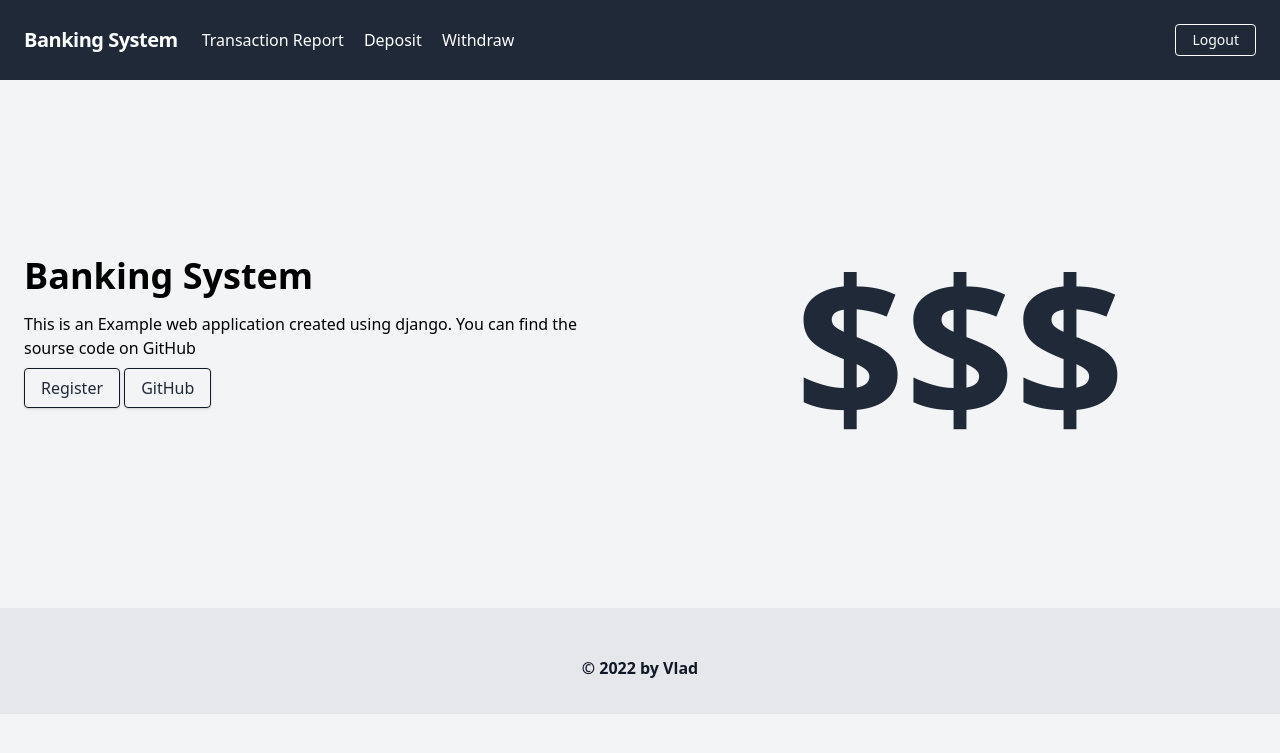
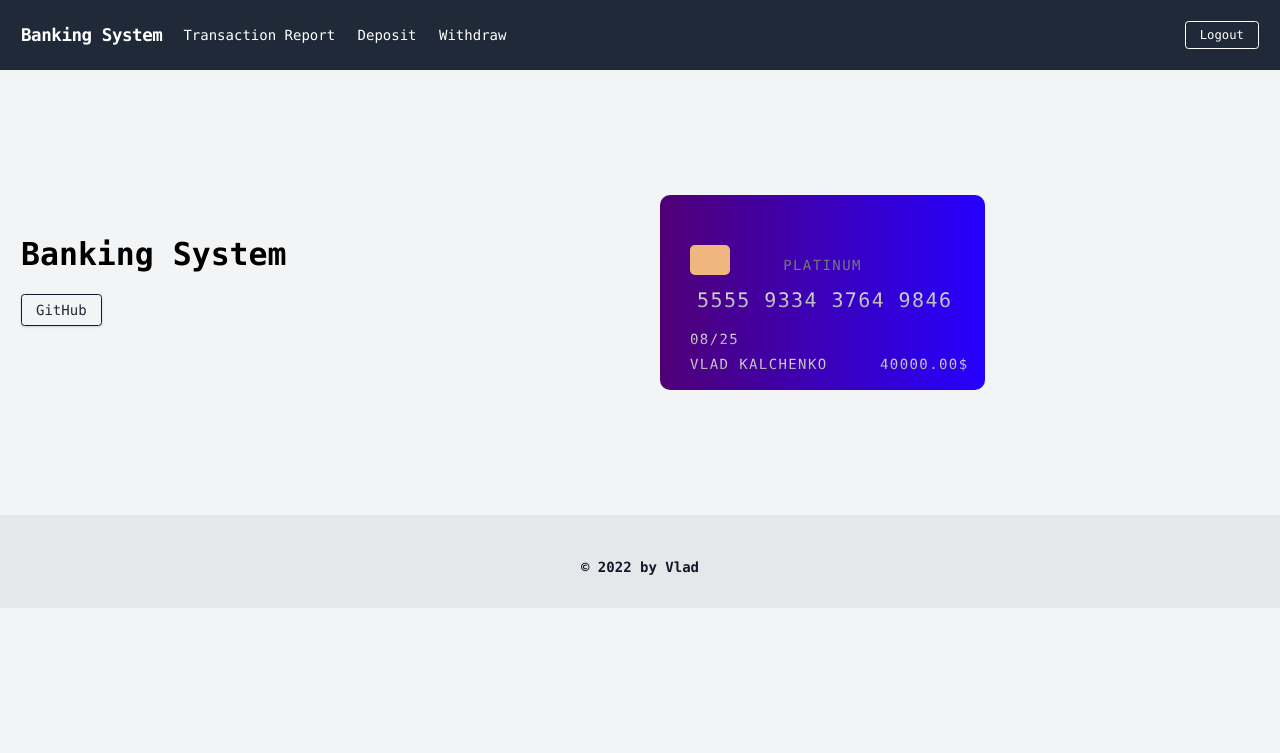
Before and after one commit to HoffmanVlad/BankSystem, a Django app: page / in a window 1280 px wide. Shown: the top 753 px of the page. Run offline with Django 3.2, Linux system fonts and the light colour scheme; a user stored in the database is signed in; data comes from the database, SQL or seed files in the repository; both versions use the stored data as it was after the commit; parts of the project's set-up code (start-up, migrations or seed data) failed here and were passed over.

Commit message:
FinallDeploy

```diff
--- a/banking-system/templates/core/index.html
+++ b/banking-system/templates/core/index.html
@@ -8,17 +8,156 @@
         <div class="flex flex-col w-full lg:w-1/2 justify-center items-start pt-12 pb-24 px-6">
             <h1 class="font-bold text-4xl my-4">Banking System</h1>
             <p class="leading-normal mb-4">
-                This is an Example web application created using django.
-                You can find the sourse code on <a href="https://github.com/HoffmanVlad">GitHub</a>
+                 <a href="https://github.com/HoffmanVlad"></a>
             </p>
             <div>
+            {% if user.is_authenticated %}
+            {% else %}
             <a href="{% url 'accounts:user_registration' %}" class="bg-transparent hover:bg-gray-800 text-gray-800 hover:text-white rounded shadow hover:shadow-lg py-2 px-4 border border-gray-900 hover:border-transparent">Register</a>
+            {% endif %}
             <a href="https://github.com/HoffmanVlad" class="bg-transparent hover:bg-gray-800 text-gray-800 hover:text-white rounded shadow hover:shadow-lg py-2 px-4 border border-gray-900 hover:border-transparent">GitHub</a>
             </div>
         </div>
         <!--Right Col-->
         <div class="w-full lg:w-1/2 lg:py-6 text-center">
-            <h1 style="font-size: 12rem" class="font-black text-gray-800">$$$</h1>
+            <!-- <h1 style="font-size: 12rem" class="font-black text-gray-800">$$$</h1> -->
+        {% if user.is_authenticated %}
+            <div class="cc">
+              <span class="chip"></span>
+              <span class="nubank-logo"></span>
+              <span class="cc-number">5555 9334 3764 9846</span>
+              <span class="cc-date expedition">08/25</span>
+              <span class="cc-name">{{ user.first_name }} {{ user.last_name}}</span>
+              <span class="cc-numbers">{{ user.balance }}$</span>
+            </div>
         </div>
+        {% endif %}
     </div>
+    <style>
+            /*
+             * General o>
+             *
+             * ==================== */
+            * {
+              box-sizing: border-box;
+              font-family: 'Consolas', monospace;
+              font-size: 14px;
+            }
+
+
+            h1 {
+              font-size: 60px;
+              font-weight: normal;
+            }
+
+            .cc,
+            .cc-back {
+              background: linear-gradient(to left, #2600ff, #500075);
+              background-color: #6e2b77;
+              border-radius: 10px;
+              display: block;
+              height: 195px;
+              letter-spacing: .1rem;
+              margin: 20px;
+              position: relative;
+              text-align: left;
+              text-transform: uppercase;
+              width: 325px;
+            }
+
+            .chip {
+              background: #efb77f;
+              border-radius: 5px;
+              display: block;
+              height: 30px;
+              left: 30px;
+              position: absolute;
+              top: 50px;
+              width: 40px;
+            }
+
+            .nubank-logo {
+              background-position: 50% 50%;
+              background-repeat: no-repeat;
+              background-size: 80px;
+              display: block;
+              filter: grayscale(100%);
+            }
+            .nubank-logo:after {
+              background: linear-gradient(rgb(255, 0, 0), rgb(255, 92, 92));
+              -webkit-background-clip: text;
+              -webkit-text-fill-color: transparent;
+              content: 'Platinum';
+              display: block;
+              text-align: center;
+              padding-top: 60px;
+            }
+
+            .cc-number {
+              background: linear-gradient(#eee, #999);
+              -webkit-background-clip: text;
+              -webkit-text-fill-color: transparent;
+              bottom: 75px;
+              font-size: 20px;
+              left: 37px;
+              position: absolute;
+            }
+
+            .cc-date {
+              background: linear-gradient(#eee, #999);
+              -webkit-background-clip: text;
+              -webkit-text-fill-color: transparent;
+              bottom: 40px;
+              left: 30px;
+              position: absolute;
+            }
+
+            .cc-date.expiry {
+              left: 125px;
+            }
+            .cc-date.expiry:after {
+              -webkit-text-fill-color: #000000;
+              content: 'Valid thru';
+              font-size: 8px;
+              left: -30px;
+              position: absolute;
+              text-transform: none;
+              top: -10px;
+            }
+
+            .cc-name {
+              background: linear-gradient(#eee, #999);
+              -webkit-background-clip: text;
+              -webkit-text-fill-color: transparent;
+              bottom: 15px;
+              left: 30px;
+              position: absolute;
+            }
+
+            .cc-numbers {
+                background: linear-gradient(#eee, #999);
+                -webkit-background-clip: text;
+                -webkit-text-fill-color: transparent;
+                bottom: 15px;
+                left: 220px;
+                position: absolute;
+              }
+
+            /*
+             * Card back
+             */
+            .cc-magnet {
+              background-color: #c0c0c0;
+              display: block;
+              height: 30px;
+              position: absolute;
+              top: 15%;
+              width: 100%;
+            }
+
+            /*
+             * MasterCard logo in pure CSS in just ONE element
+             * by Jaime Caballero (jaicab.com)
+             */
+    </style>
 {% endblock %}
```
Also changed, not shown: banking-system/db.sqlite3.
